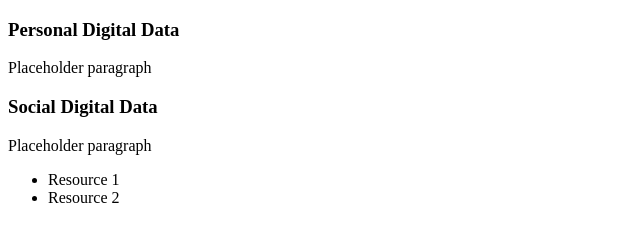
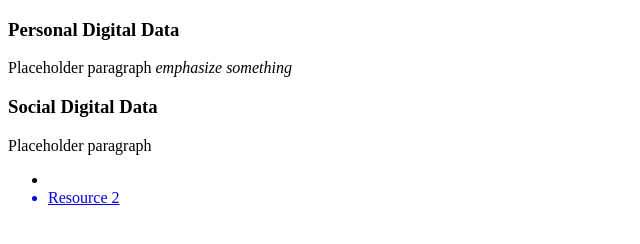
Before and after one commit to sheste24/sherry-datastory, a plain HTML site: page index.html in a window 1280 px wide. Shown: the whole page, without its empty margins (0-640 px from the left). Drawn offline with Linux system fonts and the light colour scheme.

Commit message:
added line items

```diff
--- a/index.html
+++ b/index.html
@@ -7,7 +7,8 @@
 		<article id="datastory">
 			<section id="personal-digital">
 				<h1>Personal Digital Data</h1>
-				<p>Placeholder paragraph</h>
+				<p>Placeholder paragraph <em>emphasize something</em>
+				</p>
 			</section>
 			<section id="social-digital">
 				<h1>Social Digital Data</h1>
@@ -16,7 +17,9 @@
 		</article>
 		<footer id="resources">
 			<ul>
-				<li>Resource 1</li>
+				<li>
+					<a href="http://www.google.com" target="blank">
+				</li>
 				<li>Resource 2</li>
 			</ul>
 		</footer>
```
